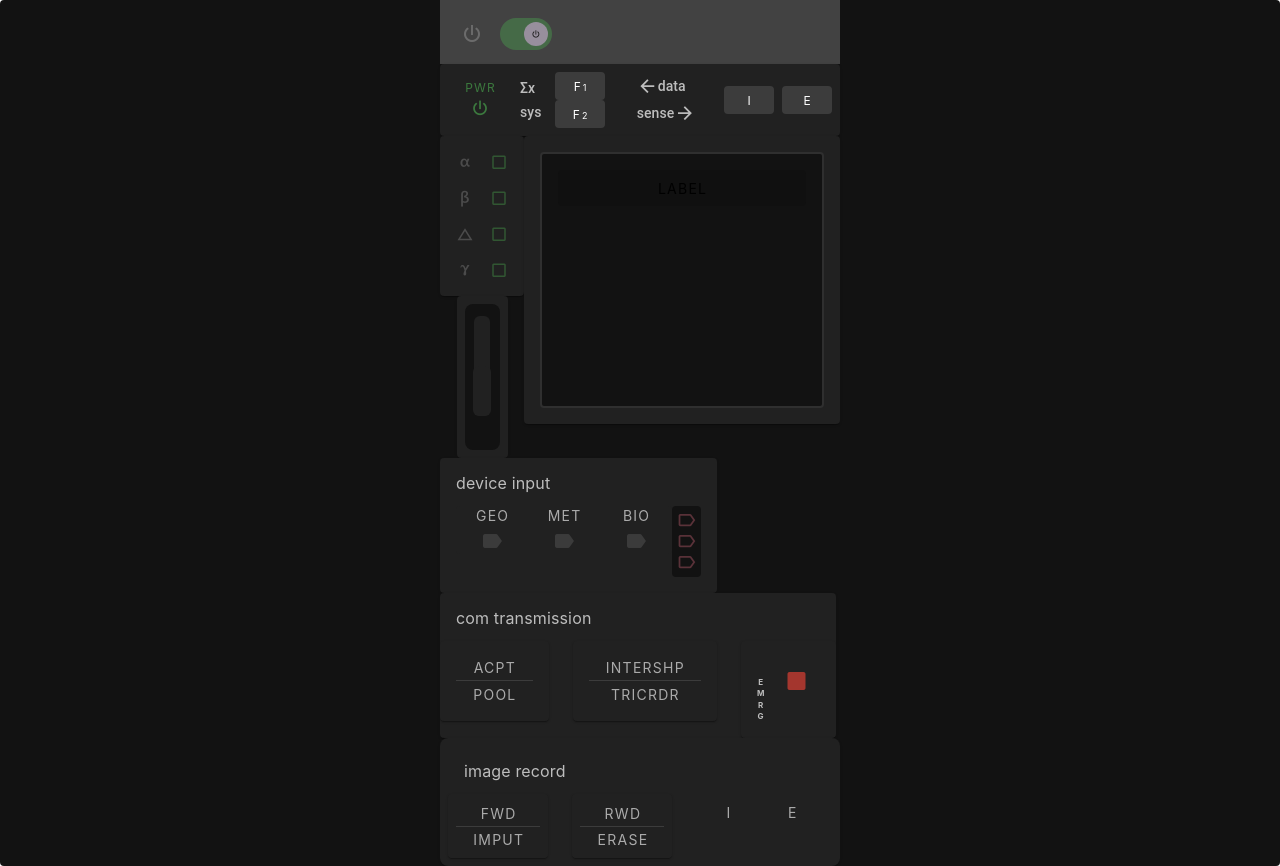
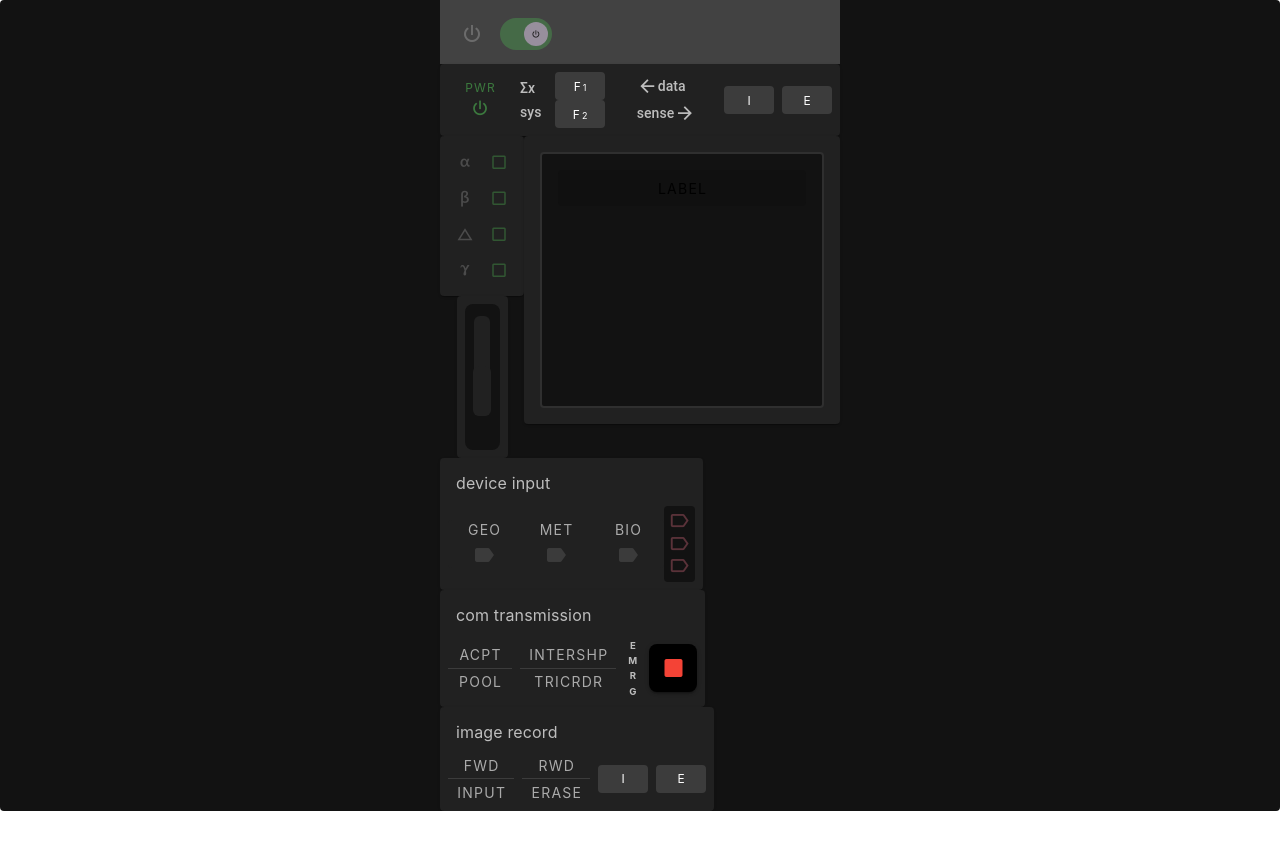
Before and after one commit to nuforge/personal-scanner, a Vue app: page / in a window 1280 px wide. After the commit the page ends 811 px from the top, so only its background shows below. Built offline with nearby package versions, Linux system fonts and the light colour scheme.

Commit message:
better split layout into components

```diff
--- a/src/App.vue
+++ b/src/App.vue
@@ -53,84 +53,32 @@
         </v-row>
 
         <v-card :disabled="!state.powered" class="d-inline-flex flex-column ">
-          <v-card-title><v-label>device input</v-label></v-card-title>
-          <v-card-text>
+          <v-card-title>
+            <v-label>device input</v-label>
+          </v-card-title>
+          <v-card-actions>
             <DeviceInput />
-          </v-card-text>
+          </v-card-actions>
         </v-card>
 
         <v-card :disabled="!state.powered" class="d-inline-flex flex-column ">
           <v-card-title><v-label>com transmission</v-label></v-card-title>
-          <v-row>
-            <v-col cols="auto">
-              <v-card class="d-inline-flex" :disabled="!state.powered">
-                <v-card-text>
-                  <v-btn-toggle class="d-inline-flex flex-column justify-space-around" variant="plain">
-                    <v-btn text="acpt"></v-btn>
-                    <v-divider></v-divider>
-                    <v-btn text="pool"></v-btn>
-                  </v-btn-toggle>
-                </v-card-text>
-              </v-card>
-            </v-col>
-            <v-col cols="auto">
-              <v-card class="d-inline-flex" :disabled="!state.powered">
-                <v-card-text>
-                  <v-btn-toggle class="d-inline-flex flex-column justify-space-around" variant="plain">
-                    <v-btn text="intershp"></v-btn>
-                    <v-divider></v-divider>
-                    <v-btn text="tricrdr"></v-btn>
-                  </v-btn-toggle>
-                </v-card-text>
-              </v-card>
-            </v-col>
-            <v-col cols="auto">
-              <v-card>
-                <v-card-text>
-                  <v-label class="emrg me-2">E<br />M<br />R<br />G</v-label>
-                  <EmergencyButton />
-                </v-card-text>
-              </v-card>
-            </v-col>
-          </v-row>
+          <v-card-actions>
+            <BtnAcctPool />
+            <BtnIntershpTricrdr />
+            <EmergencyButton />
+          </v-card-actions>
         </v-card>
 
 
-        <v-card class="rounded-lg pa-2">
+        <v-card :disabled="!state.powered" class="d-inline-flex flex-column ">
           <v-card-title><v-label>image record</v-label></v-card-title>
-          <v-row>
-            <v-col cols="auto">
-              <v-card class="d-inline-flex" :disabled="!state.powered">
-                <v-card-text class="bg-surface pa-2 rounded">
-                  <v-btn-toggle class="d-inline-flex flex-column  justify-space-around" variant="plain">
-                    <v-btn text="fwd"></v-btn>
-                    <v-divider></v-divider>
-                    <v-btn text="imput"></v-btn>
-                  </v-btn-toggle>
-                </v-card-text>
-              </v-card>
-            </v-col>
-            <v-col cols="auto">
-              <v-card class="d-inline-flex" :disabled="!state.powered">
-                <v-card-text class="bg-surface pa-2 rounded">
-                  <v-btn-toggle class="d-inline-flex flex-column justify-space-around" variant="plain">
-                    <v-btn text="rwd"></v-btn>
-                    <v-divider></v-divider>
-                    <v-btn text="erase"></v-btn>
-                  </v-btn-toggle>
-                </v-card-text>
-              </v-card>
-            </v-col>
-            <v-col cols="auto">
-              <v-btn text="I" :disabled="!state.powered"></v-btn>
-              <v-btn text="E" :disabled="!state.powered"></v-btn>
-            </v-col>
-          </v-row>
+          <v-card-actions>
+            <BtnFwdInput />
+            <BtnRwdErase />
+            <InternalExternalButtons />
+          </v-card-actions>
         </v-card>
-
-
-
-        <v-spacer></v-spacer>
       </v-main>
     </v-app>
   </v-responsive>
@@ -138,33 +86,26 @@
 
 <script setup lang="ts">
 import { ref } from 'vue'
-import PowerSwitch from './components/tricorder/PowerSwitch.vue';
+import PowerSwitch from '@/components/tricorder/PowerSwitch.vue';
 const theme = ref('dark')
-import LibrarySlider from './components/tricorder/LibrarySlider.vue';
-import IndicatorLights from './components/tricorder/IndicatorLights.vue';
-import MainScreen from './components/tricorder/MainScreen.vue';
-import PowerButton from './components/tricorder/PowerButton.vue';
-import DeviceInput from './components/tricorder/DeviceInput.vue';
-import FunctionButtons from './components/tricorder/FunctionButtons.vue';
+import LibrarySlider from '@/components/tricorder/LibrarySlider.vue';
+import IndicatorLights from '@/components/tricorder/IndicatorLights.vue';
+import MainScreen from '@/components/tricorder/MainScreen.vue';
+import PowerButton from '@/components/tricorder/PowerButton.vue';
+import DeviceInput from '@/components/tricorder/DeviceInput.vue';
+import FunctionButtons from '@/components/tricorder/FunctionButtons.vue';
 
 
 
 import { useStateStore } from '@/stores/state';
-import EmergencyButton from './components/tricorder/EmergencyButton.vue';
+import EmergencyButton from '@/components/tricorder/EmergencyButton.vue';
+import BtnAcctPool from '@/components/tricorder/BtnAcctPool.vue';
+import BtnIntershpTricrdr from '@/components/tricorder/BtnIntershpTricrdr.vue';
+import BtnFwdInput from '@/components/tricorder/BtnFwdInput.vue';
+import BtnRwdErase from '@/components/tricorder/BtnRwdErase.vue';
+import InternalExternalButtons from '@/components/tricorder/InternalExternalButtons.vue';
 const state = useStateStore()
 
 </script>
 
-<style scoped>
-.emrg {
-  font-size: 0.5rem;
-  font-weight: bold;
-  text-align: center;
-}
-
-.vertical-text {
-  writing-mode: vertical-rl;
-  text-orientation: upright;
-
-}
-</style>
+<style scoped></style>
--- a/src/components/screens/DataScreen.vue
+++ b/src/components/screens/DataScreen.vue
@@ -1,5 +1,5 @@
 <template>
-  <v-table class="text-center">
+  <v-table class="text-center" density="compact" hover>
     <tbody>
       <tr v-for="[key, system] in state.getActiveSystems()" :key="key">
         <td><v-icon :icon="system.icon" :color="system.color"></v-icon> </td>
--- /dev/null
+++ b/src/components/tricorder/BtnAcctPool.vue
@@ -0,0 +1,7 @@
+<template>
+  <v-btn-toggle class="d-inline-flex flex-column justify-space-around" variant="plain">
+    <v-btn text="acpt"></v-btn>
+    <v-divider></v-divider>
+    <v-btn text="pool"></v-btn>
+  </v-btn-toggle>
+</template>
--- /dev/null
+++ b/src/components/tricorder/BtnFwdInput.vue
@@ -0,0 +1,7 @@
+<template>
+  <v-btn-toggle class="d-inline-flex flex-column  justify-space-around" variant="plain">
+    <v-btn text="fwd"></v-btn>
+    <v-divider></v-divider>
+    <v-btn text="input"></v-btn>
+  </v-btn-toggle>
+</template>
--- /dev/null
+++ b/src/components/tricorder/BtnIntershpTricrdr.vue
@@ -0,0 +1,7 @@
+<template>
+  <v-btn-toggle class="d-inline-flex flex-column justify-space-around" variant="plain">
+    <v-btn text="intershp"></v-btn>
+    <v-divider></v-divider>
+    <v-btn text="tricrdr"></v-btn>
+  </v-btn-toggle>
+</template>
--- /dev/null
+++ b/src/components/tricorder/BtnRwdErase.vue
@@ -0,0 +1,7 @@
+<template>
+  <v-btn-toggle class="d-inline-flex flex-column justify-space-around" variant="plain">
+    <v-btn text="rwd"></v-btn>
+    <v-divider></v-divider>
+    <v-btn text="erase"></v-btn>
+  </v-btn-toggle>
+</template>
--- a/src/components/tricorder/DeviceInput.vue
+++ b/src/components/tricorder/DeviceInput.vue
@@ -1,5 +1,5 @@
 <template>
-  <v-sheet class="d-inline-flex">
+  <v-sheet class="d-inline-flex align-center">
     <v-btn-toggle class="bg-surface" v-model="state.deviceInput" multiple>
       <v-btn stacked :text="button" v-for="button in buttons" :key="button" append-icon="mdi-label" variant="plain"
         :value="button">
--- a/src/components/tricorder/EmergencyButton.vue
+++ b/src/components/tricorder/EmergencyButton.vue
@@ -1,6 +1,7 @@
 <template>
+  <v-label class="emrg mx-1">E<br />M<br />R<br />G</v-label>
   <v-btn :icon="state.emergency ? `mdi-alert-box` : `mdi-checkbox-blank`" class="rounded-lg"
-    :color="state.emergency ? `warning` : `background`" @click="state.emergency = !state.emergency">
+    :color="state.emergency ? `warning` : `black`" @click="state.emergency = !state.emergency" variant="elevated">
     <v-icon :color="state.emergency ? `background` : `red`"></v-icon>
   </v-btn>
 </template>
@@ -11,3 +12,17 @@ const state = useStateStore()
 
 
 </script>
+
+<style scoped>
+.emrg {
+  font-size: 0.6rem;
+  font-weight: bold;
+  text-align: center;
+}
+
+.vertical-text {
+  writing-mode: vertical-rl;
+  text-orientation: upright;
+
+}
+</style>
--- /dev/null
+++ b/src/components/tricorder/InternalExternalButtons.vue
@@ -0,0 +1,4 @@
+<template>
+  <v-btn text="I" size="small"></v-btn>
+  <v-btn text="E" size="small"></v-btn>
+</template>
--- a/src/main.ts
+++ b/src/main.ts
@@ -30,6 +30,7 @@ const vuetify = createVuetify({
     VTooltip: {
       location: 'bottom',
     },
+    vBtnToggle: {},
   },
   components,
   directives,
```
Also changed, not shown: src/components/tricorder/ComTransmission.vue (added, +13 -0 lines).
